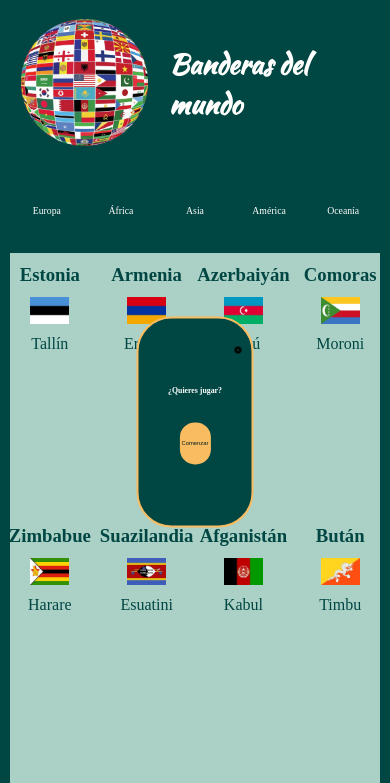
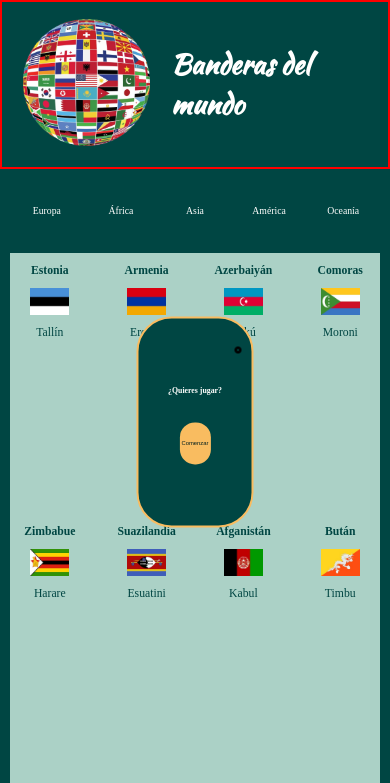
Before and after one commit to SpikeSoap/Flag_Quiz, a plain HTML site: page index.html in a window 390 px wide. Shown: the top 783 px of the page. Drawn offline with Linux system fonts and the light colour scheme.

Commit message:
Correción tamaño letra responsive

```diff
--- a/styles/estilos.css
+++ b/styles/estilos.css
@@ -128,6 +128,7 @@
 }
 
 .flag-des {
+    font-size: 3vw;
     color: var(--verde);
 }
 
@@ -335,7 +336,9 @@
 
 @media (max-width: 767px) {
     .header-index {
+        width: 100%;
         height: 20vh;
+        border: 2px solid red;
     }
 
     .modal-container {
@@ -409,4 +412,6 @@
 }
 
 
-@media screen and (min-width: 1024px) {}
+@media screen and (min-width: 1024px) {
+
+}
```
